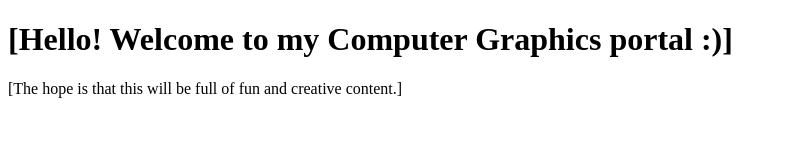
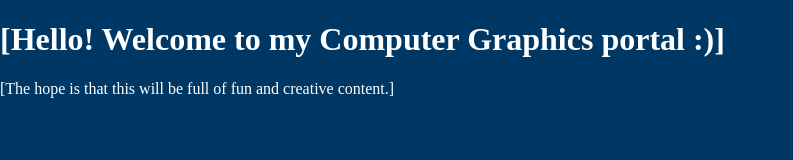
Before and after one commit to aurachuck/aurachuck.github.io, a plain HTML site: page index.html in a window 1280 px wide. Shown: the whole page, without its empty margins (0-793 px from the left). Drawn offline with Linux system fonts and the light colour scheme.

Commit message:
modified

```diff
--- a/index.html
+++ b/index.html
@@ -1,7 +1,7 @@
 <!DOCTYPE html>
 <html>
 <meta>
-    <link rel ="stylesheet" type="text/css" href="[displaystyle]">
+    <link rel ="stylesheet" type="text/css" href="displaystyle.css">
 </meta>
 <head>
     <title>[Aura's Computer Graphics Github/ Arcane Portal]</title>
```
